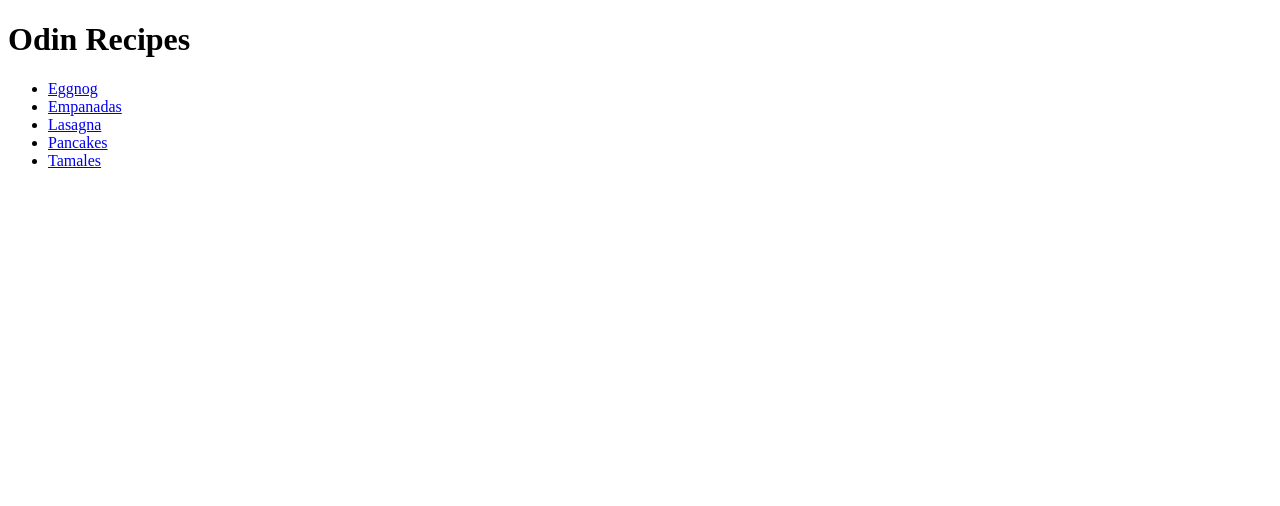
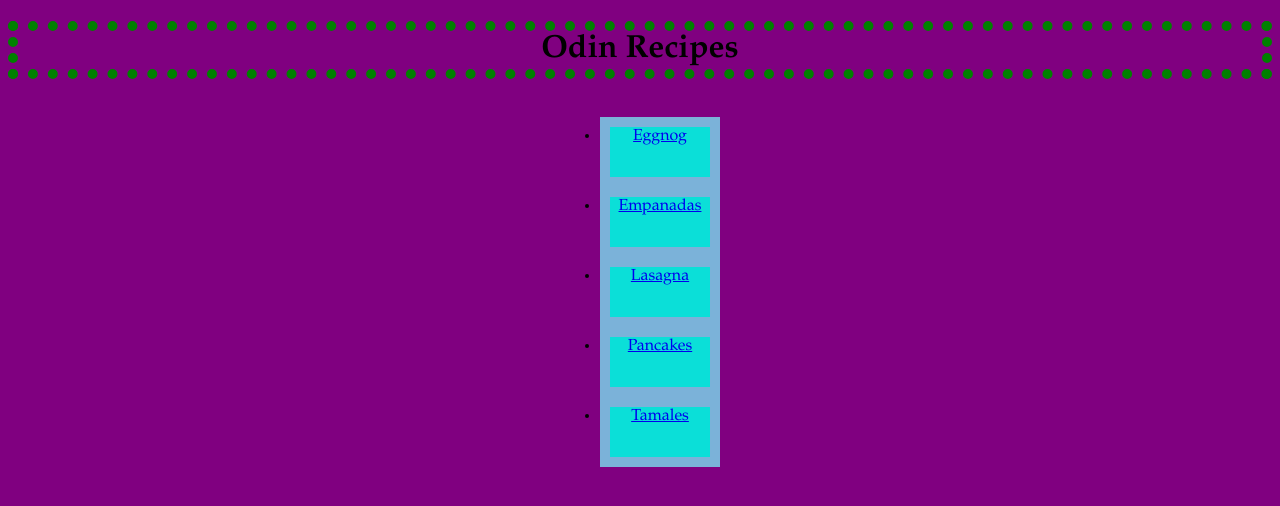
Before and after one commit to TimothyMoralesLopez/odin-recipes, a plain HTML site: page index.html in a window 1280 px wide. Drawn offline with Linux system fonts and the light colour scheme.

Commit message:
Add CSS styling to Odin Recipes Project
Created CSS Stylesheet and linked it to Odin Recipes index page
Not yet finalized, solely for learning and practice purposes

```diff
--- a/index.html
+++ b/index.html
@@ -4,6 +4,7 @@
 
     <head>
 
+        <link rel = "stylesheet" href = "style.css">
         <meta charset = "UTF-8"/>
         <title>Odin Recipes</title>
 
--- /dev/null
+++ b/style.css
@@ -0,0 +1,31 @@
+html
+{
+    font-family: Garamond, serif;
+    box-sizing:border-box;
+    text-align:center;
+}
+
+body
+{
+    background-color:purple;
+}
+
+h1
+{
+    border: 10px dotted green;
+    text-align:center;
+}
+
+ul
+{
+    display:inline-block;
+}
+
+li
+{
+    text-align:center;
+    background-color:rgb(11, 223, 216);
+    border:10px solid rgb(123, 178, 217);
+    height:50px;
+    width:100px;
+}
```
